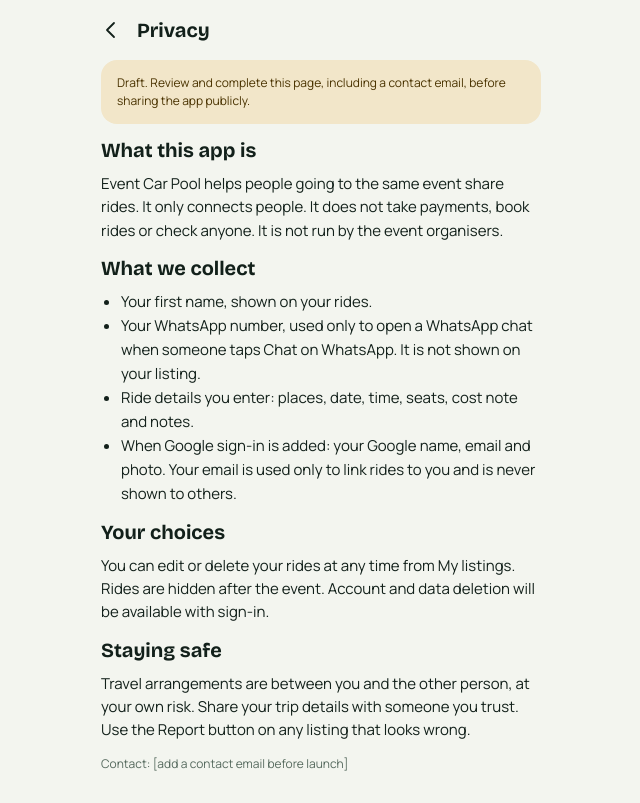
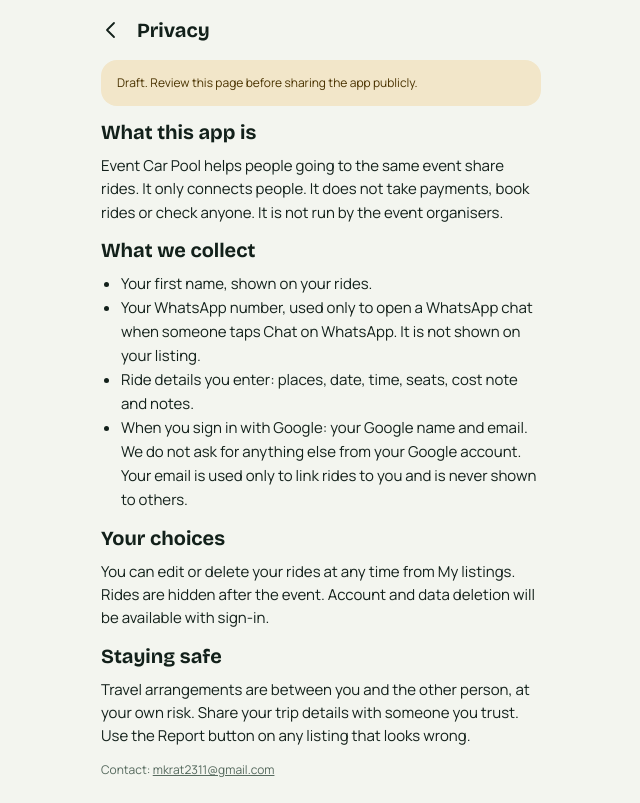
Before and after one commit to mkrat2311/event_car_pool, a Next.js app: page /privacy in a window 1280 px wide. Shown: the whole page, without its empty margins (319-959 px from the left). Built offline with nearby package versions, Linux system fonts and the light colour scheme.

Commit message:
Privacy page: add contact email, update sign-in wording
Co-Authored-By: Claude Sonnet 5.5 <noreply@anthropic.com>
Claude-Session: https://claude.ai/code/session_011qH9TVzoC5icqeHGFRYDQ4

```diff
--- a/src/app/privacy/page.tsx
+++ b/src/app/privacy/page.tsx
@@ -15,8 +15,7 @@ export default function PrivacyPage() {
       <main className="page" style={{ paddingTop: 8, gap: 14 }}>
         <div className="callout warn">
           <p className="fine" style={{ color: "#4a3300" }}>
-            Draft. Review and complete this page, including a contact email,
-            before sharing the app publicly.
+            Draft. Review this page before sharing the app publicly.
           </p>
         </div>
 
@@ -35,7 +34,7 @@ export default function PrivacyPage() {
             <li>Your first name, shown on your rides.</li>
             <li>Your WhatsApp number, used only to open a WhatsApp chat when someone taps Chat on WhatsApp. It is not shown on your listing.</li>
             <li>Ride details you enter: places, date, time, seats, cost note and notes.</li>
-            <li>When Google sign-in is added: your Google name, email and photo. Your email is used only to link rides to you and is never shown to others.</li>
+            <li>When you sign in with Google: your Google name and email. We do not ask for anything else from your Google account. Your email is used only to link rides to you and is never shown to others.</li>
           </ul>
         </section>
 
@@ -57,7 +56,12 @@ export default function PrivacyPage() {
           </p>
         </section>
 
-        <p className="fine">Contact: [add a contact email before launch]</p>
+        <p className="fine">
+          Contact:{" "}
+          <a href="mailto:mkrat2311@gmail.com" style={{ textDecoration: "underline" }}>
+            mkrat2311@gmail.com
+          </a>
+        </p>
       </main>
     </>
   );
```
